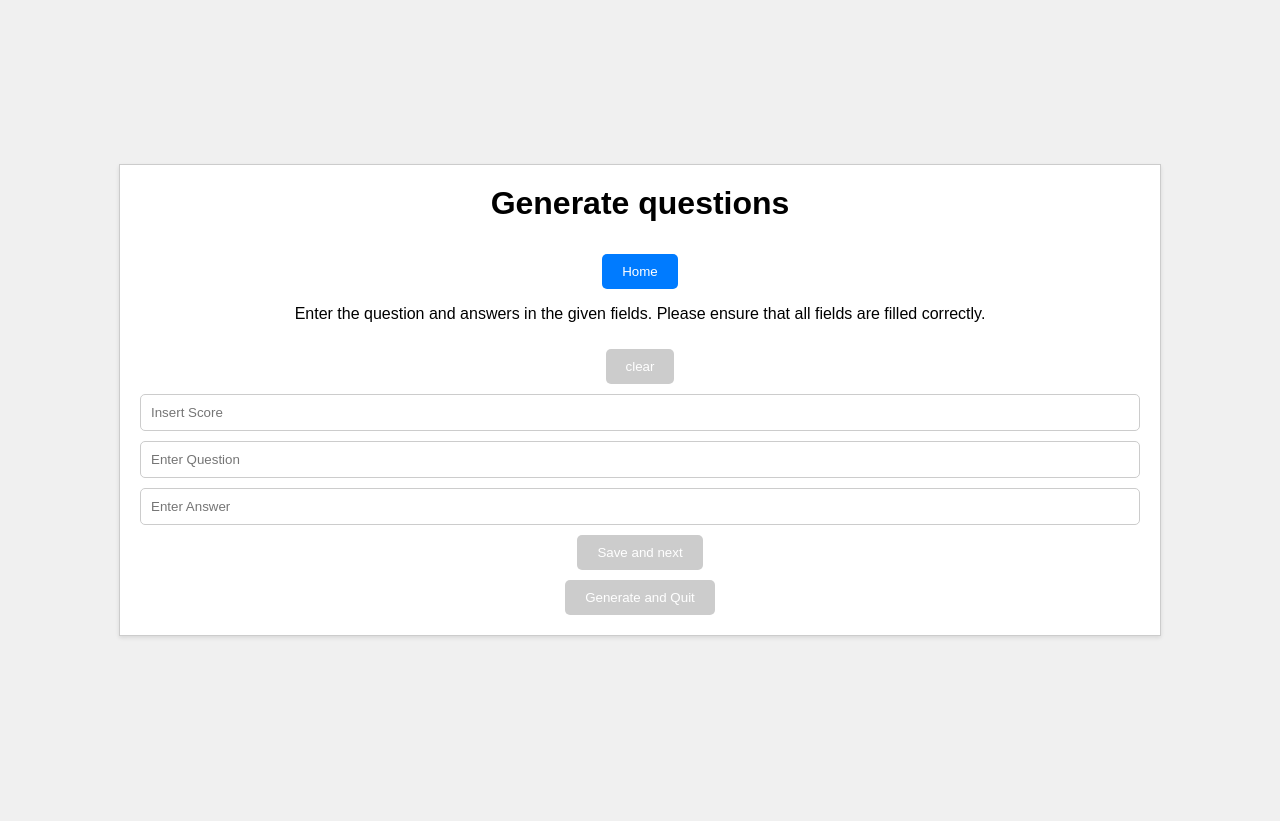
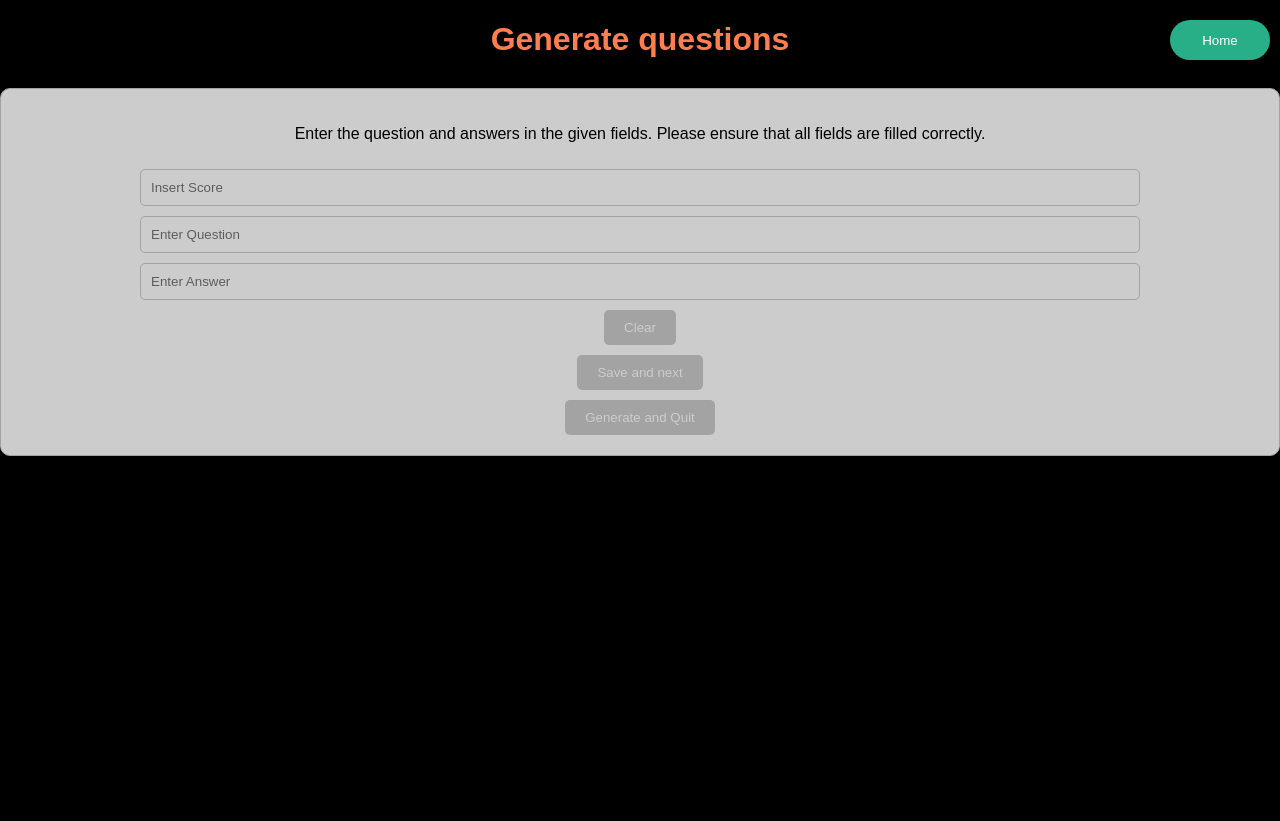
Before and after one commit to harshit-wadhwani/Automated-answer-sheet-evaluation, a Flask app: page /qp.html in a window 1280 px wide. Before the commit the page ends 638 px from the top, so only its background shows below. Run offline with Flask 3, Linux system fonts and the light colour scheme.

Commit message:
ui changes made

```diff
--- a/static/Genstyle.css
+++ b/static/Genstyle.css
@@ -2,11 +2,28 @@
     font-family: Arial, sans-serif;
     margin: 0;
     padding: 0;
-    display: flex;
+    /* display: flex; */
     justify-content: center;
     align-items: center;
     height: 100vh;
-    background-color: #f0f0f0;
+    background-color: black;
+  }
+
+  #header-container {
+
+    align-items: center;
+    margin-bottom: 20px;
+  }
+  #generate-heading {
+    text-align: center;
+    color: coral;
+    margin-bottom: 30px;
+  }
+
+  #home {
+    position: absolute;
+    top: 10px;
+    right: 10px;
   }
 
   #menu {
@@ -17,6 +34,21 @@
     border: 1px solid #ccc;
     padding: 20px;
     box-shadow: 0 2px 4px rgba(0, 0, 0, 0.1);
+    opacity: 0.8;
+    border-radius: 10px;
+
+
+  }
+  #menu1{
+    max-width: 400px;
+    margin: 40px auto;
+    padding: 20px;
+    background-color: #fff;
+    border: 1px solid #ddd;
+    box-shadow: 0 0 10px rgba(0, 0, 0, 0.5);
+    opacity: 0.8;
+    border-radius: 10px;
+    text-align: center;
   }
 
   #menu h1 {
@@ -26,15 +58,16 @@
   #menu button {
     margin-top: 10px;
     padding: 10px 20px;
-    background-color: #007bff;
+    background-color: #28af87;
     color: #fff;
     border: none;
     border-radius: 5px;
     cursor: pointer;
+    /* margin-right: 400px; */
   }
 
   #menu button:hover {
-    background-color: #0056b3;
+    background-color: #126859;
   }
   #menu button:disabled {
     background-color: #ccc;
@@ -49,3 +82,19 @@
     width: 1000px;
     box-sizing: border-box;
   }
+
+  .button_home {
+    width: 100px;
+    height: 40px;
+    margin-bottom: 20px;
+    margin-top: 10px;
+    padding: 10px;
+    border: none;
+    border-radius: 40px;
+    background-color: #28af87;
+    color: #fff;
+    cursor: pointer;
+  }
+  .button_home:hover {
+    background-color: #126859;
+  }
--- a/templates/index.html
+++ b/templates/index.html
@@ -10,7 +10,7 @@
 
 <body>
   <div class="button-container">
-    <p><h1>Hi Evaluator!</h1> <h2>Welcome to Automated Answer Evaluation portal.</h2> Please enter the subject code to get started</p>
+    <p class="scripting"><h2>Question Paper portal</h2> Please enter the subject code to get started</p>
     <input id="universityname" type="text" placeholder="Insert University Name"></input>
     <input id="subname" type="text" placeholder="Insert Subject Name"></input>
     <input id="subcode" type="text" placeholder="Insert Subject code"></input>
--- a/templates/qp.html
+++ b/templates/qp.html
@@ -6,15 +6,23 @@
 </head>
 
 <body>
+  <div id="header-container">
+    <h1 id="generate-heading">Generate questions</h1>
+    <button id="home" class="button_home">Home</button>
+  </div>
+
   <div id="menu">
-    <h1>Generate questions </h1>
-    <button id="home">Home</button>
     <p>Enter the question and answers in the given fields. Please ensure that all fields are filled correctly.</p>
-    <button id="clear"disabled>clear</button>
+    <!-- <button id="clear"disabled>clear</button> -->
     <input id="score" type="text" placeholder="Insert Score" />
     <input id="question" type="text" placeholder="Enter Question" />
     <input id="answer" type="text" placeholder="Enter Answer" />
-    <button id="save-next"disabled>Save and next </button>
+    <!-- <button id="clear"disabled>clear</button>
+    <button id="save-next"disabled>Save and next </button> -->
+    <!-- <div class="button-row"> -->
+    <button id="clear" disabled>Clear</button>
+    <button id="save-next" disabled>Save and next</button>
+    <!-- </div> -->
     <button id="generate"disabled>Generate and Quit</button>
 
   </div>
```
Also changed, not shown: static/styles.css (+17 -6 lines), templates/evaluation.html (+16 -5 lines), templates/new_index.html (+26 -3 lines), templates/results.html (deleted, +0 -11 lines).
